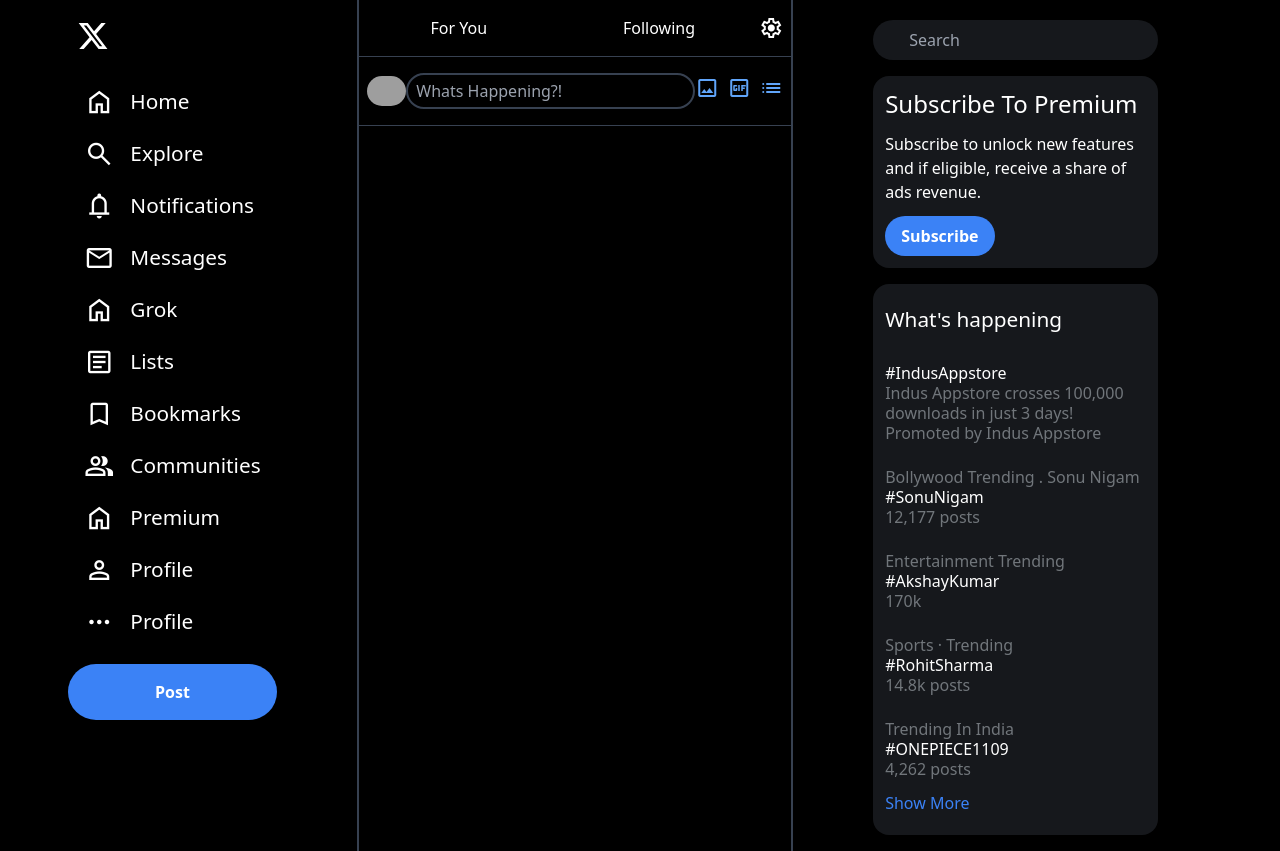
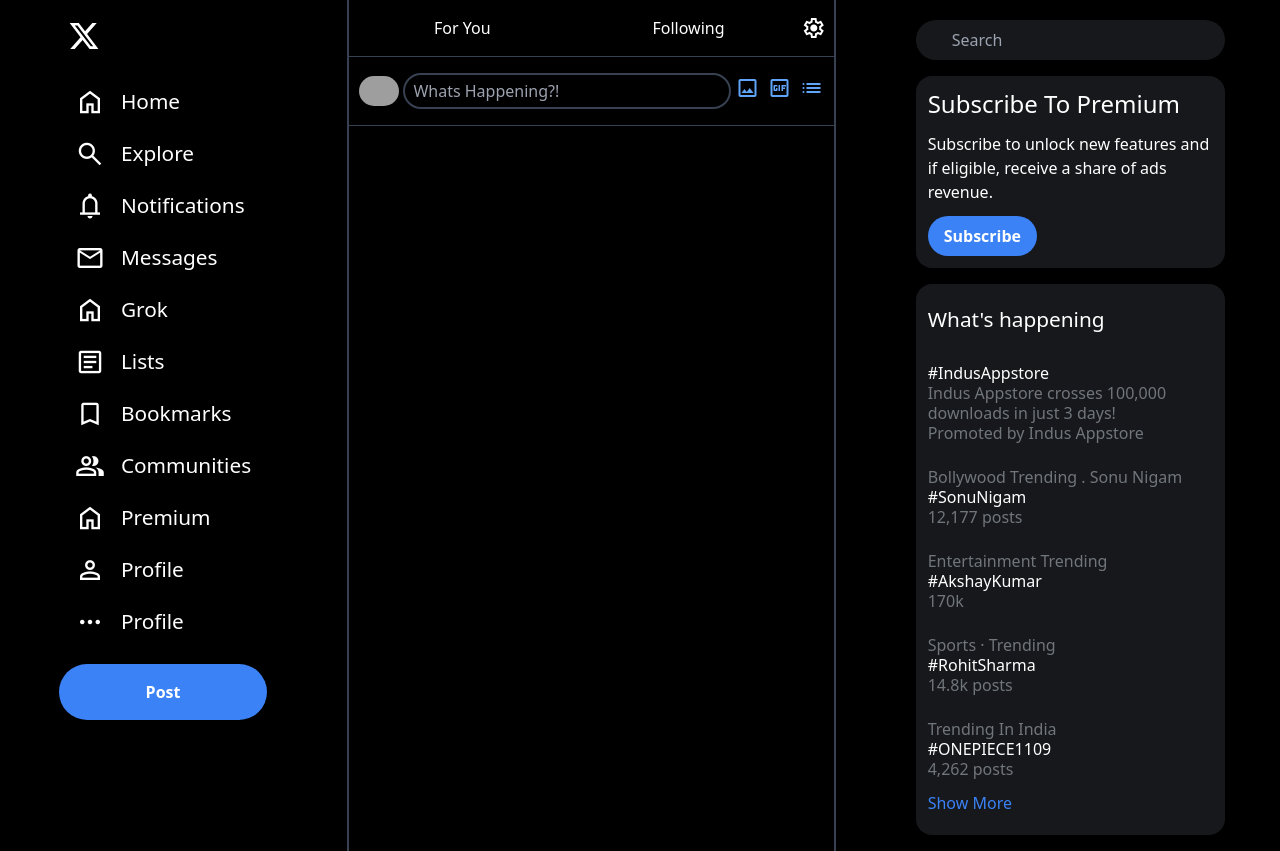
Before and after one commit to omkumarjha/Twitter-Clone-Tailwind-Css, a website built with Vite: page index.html in a window 1280 px wide. Built offline with nearby package versions, Linux system fonts and the light colour scheme; grey boxes are pictures that could not be loaded.

Commit message:
Fixed margin and align items efficiently

```diff
--- a/index.html
+++ b/index.html
@@ -18,7 +18,7 @@
 <body class="bg-black text-white">
     <div class="container mx-auto flex">
 
-        <div class="first w-[70%] flex flex-col items-end pr-20 pt-5">
+        <div class="first w-[75%] flex flex-col items-end pr-20 pt-5">
            <nav>
                 <div class="logo invert mb-6 cursor-pointer pl-[9px]">
                     <svg viewBox="0 0 24 24" aria-hidden="true" class="w-8 r-4qtqp9 r-yyyyoo r-dnmrzs r-bnwqim r-1plcrui r-lrvibr r-lrsllp r-1nao33i r-16y2uox r-8kz0gk"><g><path d="M18.244 2.25h3.308l-7.227 8.26 8.502 11.24H16.17l-5.214-6.817L4.99 21.75H1.68l7.73-8.835L1.254 2.25H8.08l4.713 6.231zm-1.161 17.52h1.833L7.084 4.126H5.117z"></path></g></svg>
@@ -44,7 +44,7 @@
 
         </div>
 
-        <div class="second w-full border-x-2 border-gray-700">
+        <div class="second w-[125%] border-x-2 border-gray-700">
 
             <div class="top h-14 flex">
                 <div class="left flex justify-center w-full hover:bg-twitterbg cursor-pointer items-center font-medium">For You</div>
@@ -91,19 +91,19 @@
 
         </div>
 
-        <div class="third  w-full pl-20 pt-5">
+        <div class="third w-full pl-20 pt-5">
 
-            <div class="search w-[70%] font-light">
+            <div class="search w-[85%] font-light">
                 <input type="search" class="bg-twitterbg rounded-full px-9 py-2 font-medium outline-none  focus:outline-blue-600 w-full" placeholder="Search">
             </div>
 
-            <div class="subscribe w-[70%] bg-twitterbg my-4 p-3 rounded-2xl flex flex-col">
+            <div class="subscribe w-[85%] bg-twitterbg my-4 p-3 rounded-2xl flex flex-col">
                 <h1 class="text-2xl font-medium mb-3">Subscribe To Premium</h1>
                 <span class="font-light">Subscribe to unlock new features and if eligible, receive a share of ads revenue.</span>
                 <button class="bg-blue-500 py-2 px-4 rounded-full font-bold mt-3 subsButton w-fit">Subscribe</button>
             </div>
 
-            <div class="whats bg-twitterbg my-4 w-[70%] rounded-2xl py-5">
+            <div class="whats bg-twitterbg my-4 w-[85%] rounded-2xl py-5">
 
                 <h1 class="text-[1.3rem] font-medium px-3 pb-4">What's happening</h1>
                 <div class="news">
```
